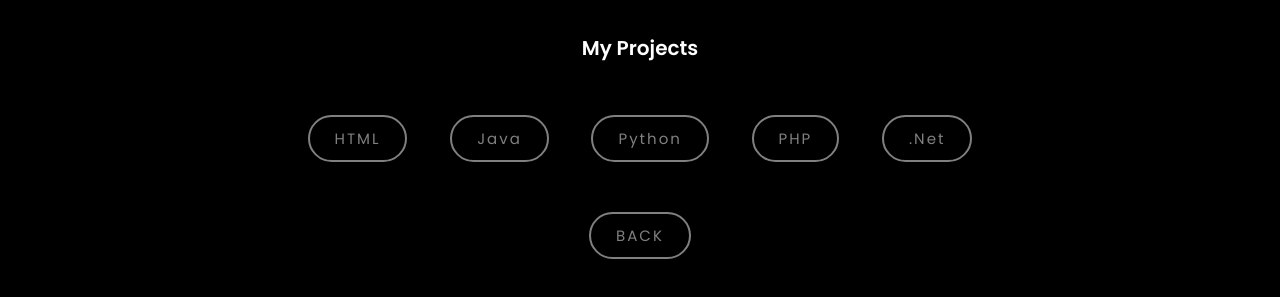
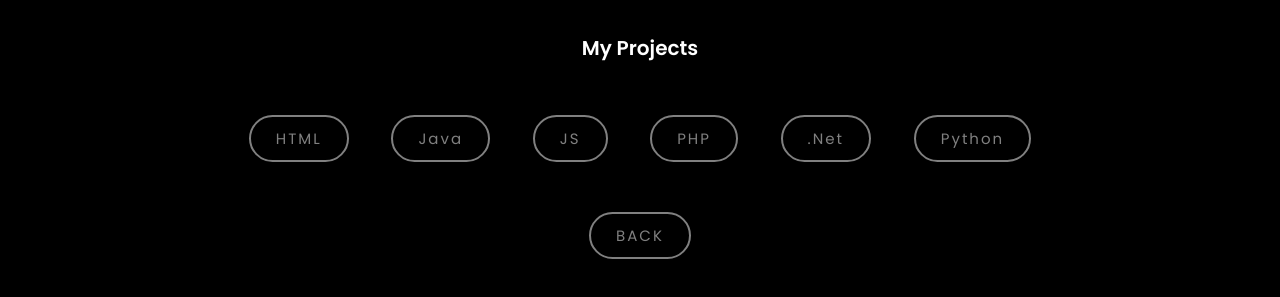
Before and after one commit to GOODRICC/omm, a plain HTML site: page Projects.html in a window 1280 px wide. Shown: the part 95-392 px from the top of the page. Drawn offline with Linux system fonts and the light colour scheme.

Commit message:
Update Projects.html

```diff
--- a/Projects.html
+++ b/Projects.html
@@ -69,11 +69,13 @@
     </br></br></br></br><h1>My Projects</h1></br></br>
 
     <div class="projects-container">
-        <a href="#" class="project-btn">HTML</a>
+        <a href="calculator.html" class="project-btn">HTML</a>
         <a href="#" class="project-btn">Java</a>
-        <a href="#" class="project-btn">Python</a>
+        <a href="#" class="project-btn">JS</a>
         <a href="#" class="project-btn">PHP</a>
         <a href="#" class="project-btn">.Net</a>
+		<a href="#" class="project-btn">Python</a>
+
     </div>
 
     <!-- Back button -->
```
